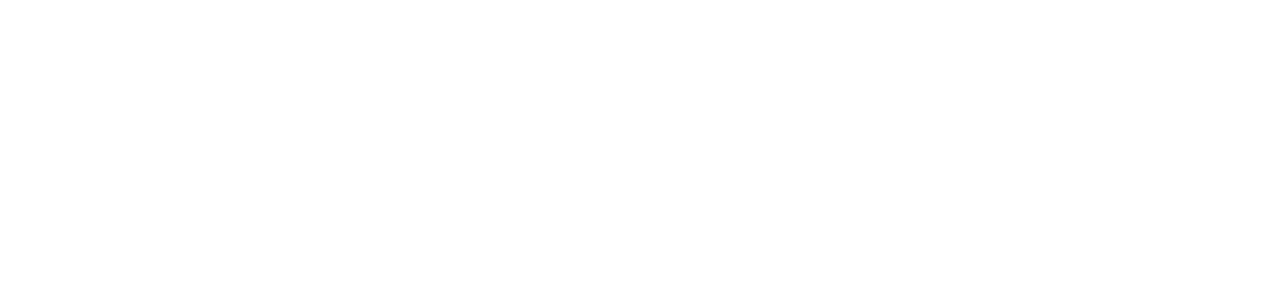
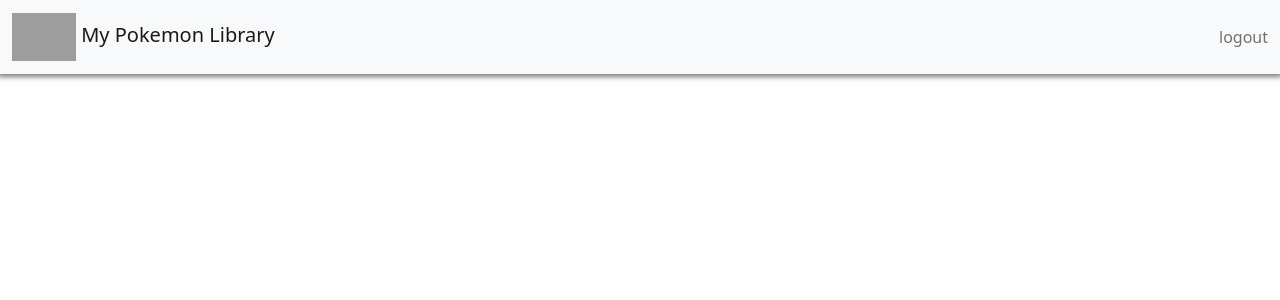
Before and after one commit to lisasce/ang13boot5Pokemon, an Angular app: page / in a window 1280 px wide. Shown: the top 300 px of the page. Built offline with nearby package versions, Linux system fonts and the light colour scheme; grey boxes are pictures that could not be loaded.

Commit message:
reinstall boostrap 5 + create navbar

```diff
--- a/package.json
+++ b/package.json
@@ -19,6 +19,7 @@
     "@angular/platform-browser-dynamic": "~13.0.0",
     "@angular/router": "~13.0.0",
     "@ng-bootstrap/ng-bootstrap": "^12.0.0-beta.4",
+    "bootstrap": "^5.1.3",
     "rxjs": "~7.4.0",
     "tslib": "^2.3.0",
     "zone.js": "~0.11.4"
@@ -27,6 +28,7 @@
     "@angular-devkit/build-angular": "~13.1.0",
     "@angular/cli": "~13.1.0",
     "@angular/compiler-cli": "~13.0.0",
+    "@angular/localize": "^13.0.3",
     "@types/jasmine": "~3.10.0",
     "@types/node": "^12.11.1",
     "jasmine-core": "~3.10.0",
--- a/src/app/app.component.html
+++ b/src/app/app.component.html
@@ -1 +1,2 @@
+<app-navbar></app-navbar>
 <router-outlet></router-outlet>
--- a/src/app/app.module.ts
+++ b/src/app/app.module.ts
@@ -3,13 +3,17 @@
 
 import { AppRoutingModule } from './app-routing.module';
 import { AppComponent } from './app.component';
+import { NavbarComponent } from './navbar/navbar.component';
+import {NgbModule} from "@ng-bootstrap/ng-bootstrap";
 
 @NgModule({
   declarations: [
-    AppComponent
+    AppComponent,
+    NavbarComponent
   ],
   imports: [
     BrowserModule,
+    NgbModule,
     AppRoutingModule
   ],
   providers: [],
--- /dev/null
+++ b/src/app/navbar/navbar.component.html
@@ -0,0 +1,32 @@
+<nav class="navbar navbar-expand-lg navbar-light bg-light d-flex justify-content-between">
+  <div class="container-fluid">
+    <a class="navbar-brand"
+       (click)="goHome()">
+      <img
+        [src]="isLoggedIn === true ? pokeballOpened : pokeball"
+        [class]="isLoggedIn === true ? pokeballOpened: '' "
+        alt="Pokeball"
+      >
+      {{myTitle}}
+    </a>
+
+    <div>
+      <button class="navbar-toggler"
+              type="button"
+              data-bs-toggle="collapse"
+              data-bs-target="#navbarSupportedContent"
+              aria-controls="navbarSupportedContent"
+              aria-expanded="false"
+              aria-label="Toggle navigation"
+              (click)="toggleCollapsed()">
+        <span class="navbar-toggler-icon"></span>
+      </button>
+
+      <div id="navbarSupportedContent" [class]="{'collapse': collapsed, 'navbar-collapse': true}">
+        <span class="navbar-text">
+          logout
+        </span>
+      </div>
+    </div>
+  </div>
+</nav>
--- /dev/null
+++ b/src/app/navbar/navbar.component.scss
@@ -0,0 +1,17 @@
+nav {
+  box-shadow: 0px 1px 5px 2px rgba(0,0,0,0.5);
+  margin-bottom: 3%;
+}
+
+
+img {
+  width: auto;
+  height: 3rem;
+  max-height: 100%;
+
+  .pokeballOpened{
+    transform: scaleX(-1);
+    padding: 10px;
+  }
+
+}
--- /dev/null
+++ b/src/app/navbar/navbar.component.ts
@@ -0,0 +1,39 @@
+import { Component, OnInit } from '@angular/core';
+import {Title} from "@angular/platform-browser";
+import {Router} from "@angular/router";
+
+@Component({
+  selector: 'app-navbar',
+  templateUrl: './navbar.component.html',
+  styleUrls: ['./navbar.component.scss']
+})
+export class NavbarComponent implements OnInit {
+  public isLoggedIn = false;
+  public myTitle= '';
+  public pokeball = 'https://cdn.pixabay.com/photo/2016/08/15/00/50/pokeball-1594373_960_720.png';
+  public pokeballOpened = 'https://cdn.pixabay.com/photo/2019/11/18/15/46/pokemon-4635112_960_720.png';
+
+  collapsed = true;
+  constructor(private router: Router, private titleService: Title) { }
+
+  ngOnInit(): void {
+    this.titleService.setTitle("My Pokemon Library");
+    this.myTitle = this.titleService.getTitle();
+    this.isLoggedIn = true;
+  }
+
+  goHome(): void {
+    // this.router.navigate(['/pokemons/all']);
+  }
+
+  logout(): void  {
+    //this.authService.logout();
+    //this.router.navigate(['/login']);
+  }
+
+
+  toggleCollapsed(): void {
+    this.collapsed = !this.collapsed;
+  }
+
+}
--- a/src/polyfills.ts
+++ b/src/polyfills.ts
@@ -1,3 +1,7 @@
+/***************************************************************************************************
+ * Load `$localize` onto the global scope - used if i18n tags appear in Angular templates.
+ */
+import '@angular/localize/init';
 /**
  * This file includes polyfills needed by Angular and is loaded before the app.
  * You can add your own extra polyfills to this file.
--- a/src/styles.scss
+++ b/src/styles.scss
@@ -1 +1,2 @@
 /* You can add global styles to this file, and also import other style files */
+@import "~bootstrap/scss/bootstrap";
```
Also changed, not shown: 2 other files (tests, documents, lock files or other folders).
